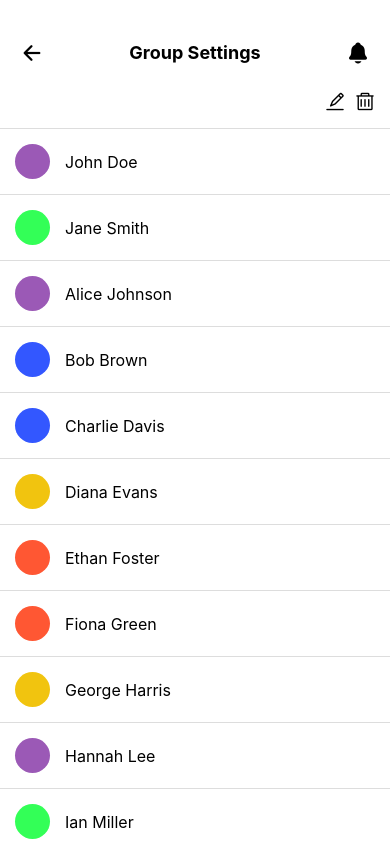
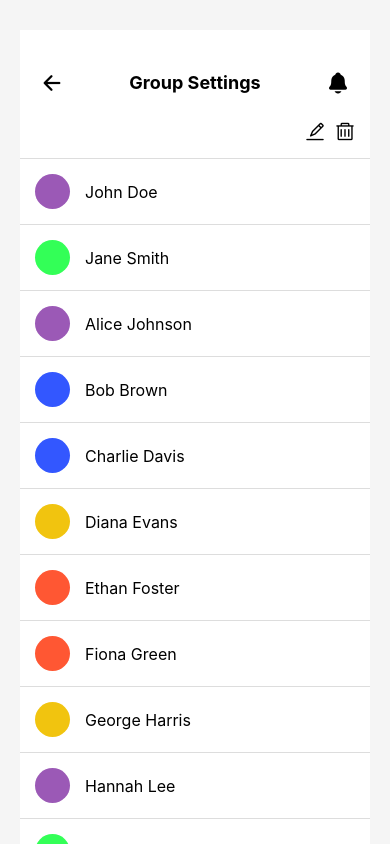
Before and after one commit to RasinthaDilshanJayarathne/Remindify-App-Frontend, a React Native app: screen /GroupSettings in a window 390 px wide. Shown: the top 844 px of the page. Built offline with nearby package versions, Linux system fonts and the light colour scheme.

Commit message:
Update Header Responsive

```diff
--- a/screens/CreateGroupScreen.js
+++ b/screens/CreateGroupScreen.js
@@ -146,7 +146,9 @@ const AddMembersScreen = () => {
 
 const styles = StyleSheet.create({
   container: {
-    flex: 1,
+    flexGrow: 1,
+    paddingHorizontal: 20,
+    paddingTop: Platform.OS === "ios" ? 30 : 30,
     backgroundColor: "#f5f5f5",
   },
   header: {
--- a/screens/EditProfileScreen.js
+++ b/screens/EditProfileScreen.js
@@ -152,7 +152,7 @@ const styles = StyleSheet.create({
     flexGrow: 1,
     paddingHorizontal: 20,
     paddingTop: Platform.OS === "ios" ? 30 : 30,
-    backgroundColor: "#fff",
+    backgroundColor: "#f5f5f5",
   },
   header: {
     flexDirection: "row",
--- a/screens/GroupSettings.js
+++ b/screens/GroupSettings.js
@@ -253,8 +253,10 @@ const GroupSettings = ({ onAddMember }) => {
 
 const styles = StyleSheet.create({
   container: {
-    flex: 1,
-    backgroundColor: "#f0f0f0",
+    flexGrow: 1,
+    paddingHorizontal: 20,
+    paddingTop: Platform.OS === "ios" ? 30 : 30,
+    backgroundColor: "#f5f5f5",
   },
   header: {
     flexDirection: "row",
--- a/screens/ProfileScreen.js
+++ b/screens/ProfileScreen.js
@@ -79,7 +79,7 @@ const styles = StyleSheet.create({
     flexGrow: 1,
     paddingHorizontal: 20,
     paddingTop: Platform.OS === "ios" ? 30 : 30,
-    backgroundColor: "#fff",
+    backgroundColor: "#f5f5f5",
   },
   header: {
     flexDirection: "row",
--- a/screens/ShowRemindersScreen.js
+++ b/screens/ShowRemindersScreen.js
@@ -60,7 +60,9 @@ const ShowRemindersScreen = () => {
 
 const styles = StyleSheet.create({
   container: {
-    flex: 1,
+    flexGrow: 1,
+    paddingHorizontal: 20,
+    paddingTop: Platform.OS === "ios" ? 30 : 30,
     backgroundColor: "#f5f5f5",
   },
   header: {
--- a/screens/TextSummarizeScreen.js
+++ b/screens/TextSummarizeScreen.js
@@ -125,7 +125,9 @@ const TextSummarizeScreen = () => {
 
 const styles = StyleSheet.create({
   container: {
-    flex: 1,
+    flexGrow: 1,
+    paddingHorizontal: 20,
+    paddingTop: Platform.OS === "ios" ? 30 : 30,
     backgroundColor: "#f5f5f5",
   },
   header: {
--- a/screens/ViewAllGroups.js
+++ b/screens/ViewAllGroups.js
@@ -74,8 +74,10 @@ const ViewAllGroups = () => {
 
 const styles = StyleSheet.create({
   container: {
-    flex: 1,
-    backgroundColor: "#fff",
+    flexGrow: 1,
+    paddingHorizontal: 20,
+    paddingTop: Platform.OS === "ios" ? 30 : 30,
+    backgroundColor: "#f5f5f5",
   },
   header: {
     flexDirection: "row",
--- a/screens/ViewGroup.js
+++ b/screens/ViewGroup.js
@@ -88,8 +88,10 @@ const ViewGroup = () => {
 
 const styles = StyleSheet.create({
   container: {
-    flex: 1,
-    backgroundColor: "#fff",
+    flexGrow: 1,
+    paddingHorizontal: 20,
+    paddingTop: Platform.OS === "ios" ? 30 : 30,
+    backgroundColor: "#f5f5f5",
   },
   header: {
     flexDirection: "row",
```
